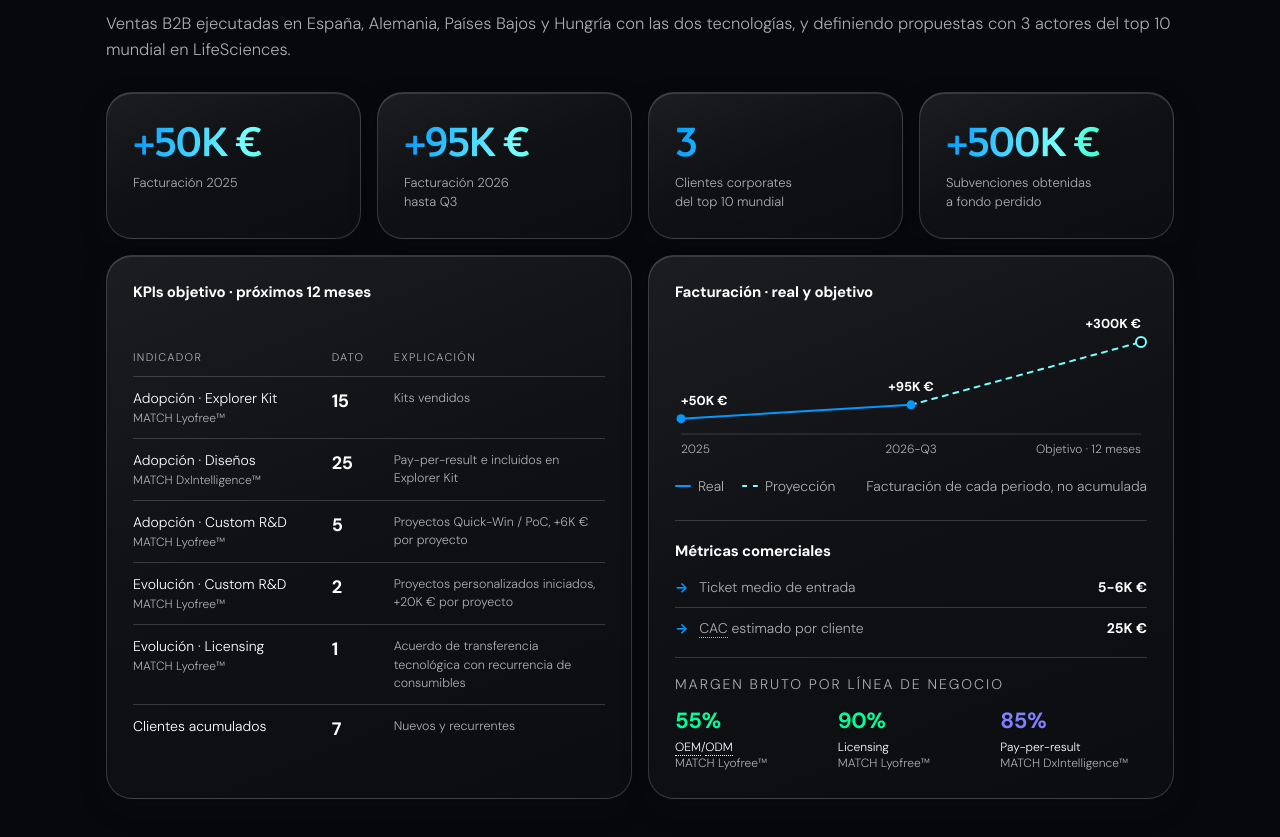
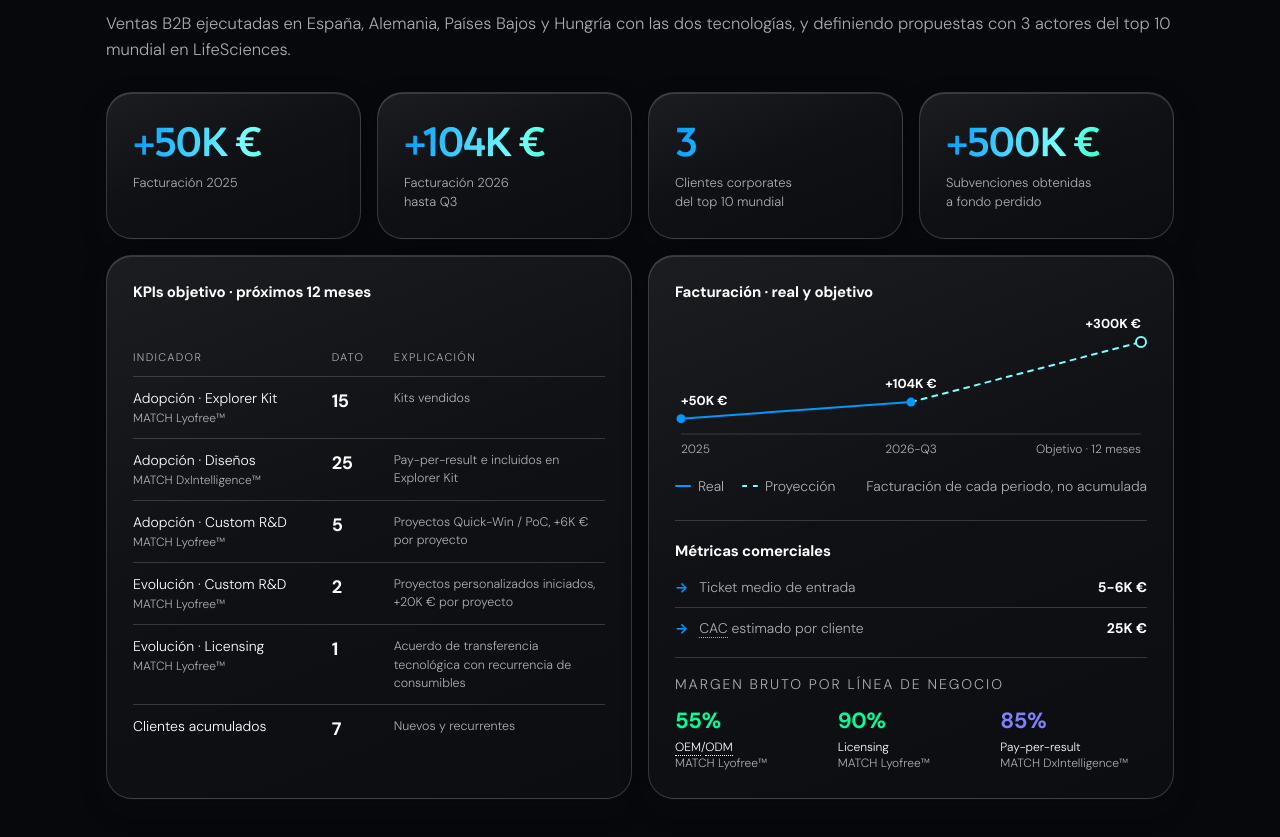
Before and after one commit to Paulamatch/match-one-pager, a plain HTML site: page index.html in a window 1280 px wide. Shown: the part 2041-2878 px from the top of the page. Drawn offline with Linux system fonts and the light colour scheme.

Commit message:
Facturación 2026 hasta Q3: +95K € → +104K €
Co-Authored-By: Claude Opus 5.5 (1M context) <noreply@anthropic.com>

```diff
--- a/index.html
+++ b/index.html
@@ -1771,7 +1771,7 @@ html,body,*{-webkit-print-color-adjust:exact;print-color-adjust:exact}
 
   <div class="tr" style="margin-top:28px">
     <div class="card"><div class="big grad" data-count="50" data-prefix="+" data-suffix="K €">+50K €</div><small>Facturación 2025</small></div>
-    <div class="card"><div class="big grad" data-count="95" data-prefix="+" data-suffix="K €">+95K €</div><small>Facturación 2026<br>hasta Q3</small></div>
+    <div class="card"><div class="big grad" data-count="104" data-prefix="+" data-suffix="K €">+104K €</div><small>Facturación 2026<br>hasta Q3</small></div>
     <div class="card"><div class="big grad" data-count="3">3</div><small>Clientes corporates<br>del top 10 mundial</small></div>
     <div class="card"><div class="big grad" data-count="500" data-prefix="+" data-suffix="K €">+500K €</div><small>Subvenciones obtenidas<br>a fondo perdido</small></div>
   </div>
@@ -1797,7 +1797,7 @@ html,body,*{-webkit-print-color-adjust:exact;print-color-adjust:exact}
 
     <div class="card">
       <h3>Facturación · real y objetivo</h3>
-      <div class="chart"><svg id="fact" aria-hidden="true" focusable="false" viewBox="0 0 520 150"><line class="axis" x1="6" y1="118" x2="514" y2="118"/><path class="real" d="M6.0,102.67 L260.0,88.87"/><path class="proj" d="M260.0,88.87 L514.0,26.0"/><circle class="dot" cx="6.0" cy="102.67" r="4.5"/><text class="val" x="6.0" y="88.67" text-anchor="start">+50K €</text><text class="per" x="6.0" y="137" text-anchor="start">2025</text><circle class="dot" cx="260.0" cy="88.87" r="4.5"/><text class="val" x="260.0" y="74.87" text-anchor="middle">+95K €</text><text class="per" x="260.0" y="137" text-anchor="middle">2026-Q3</text><circle class="dot open" cx="514.0" cy="26.0" r="5"/><text class="val" x="514.0" y="12.0" text-anchor="end">+300K €</text><text class="per" x="514.0" y="137" text-anchor="end">Objetivo · 12 meses</text></svg></div>
+      <div class="chart"><svg id="fact" aria-hidden="true" focusable="false" viewBox="0 0 520 150"><line class="axis" x1="6" y1="118" x2="514" y2="118"/><path class="real" d="M6.0,102.67 L260.0,86.11"/><path class="proj" d="M260.0,86.11 L514.0,26.0"/><circle class="dot" cx="6.0" cy="102.67" r="4.5"/><text class="val" x="6.0" y="88.67" text-anchor="start">+50K €</text><text class="per" x="6.0" y="137" text-anchor="start">2025</text><circle class="dot" cx="260.0" cy="86.11" r="4.5"/><text class="val" x="260.0" y="72.11" text-anchor="middle">+104K €</text><text class="per" x="260.0" y="137" text-anchor="middle">2026-Q3</text><circle class="dot open" cx="514.0" cy="26.0" r="5"/><text class="val" x="514.0" y="12.0" text-anchor="end">+300K €</text><text class="per" x="514.0" y="137" text-anchor="end">Objetivo · 12 meses</text></svg></div>
       <p class="legend"><span class="real">Real</span><span class="proj">Proyección</span>
         <em>Facturación de cada periodo, no acumulada</em></p>
       <div style="margin-top:22px;padding-top:20px;border-top:1px solid var(--rule)">
@@ -2779,7 +2779,7 @@ window.mbGuard={run:run,sched:sched};
   }
   /* La gráfica de facturación, dibujada en píxeles reales. Los datos van aquí y
      no en el marcado porque son tres pares y el marcado ya lleva sus rótulos. */
-  var SERIE=[['2025',50,0],['2026-Q3',95,0],['Objetivo · 12 meses',300,1]];
+  var SERIE=[['2025',50,0],['2026-Q3',104,0],['Objetivo · 12 meses',300,1]];
   function grafica(){
     var svg=document.getElementById('fact'); if(!svg) return;
     var caja=svg.getBoundingClientRect(), W=Math.round(caja.width), H=150;
```
